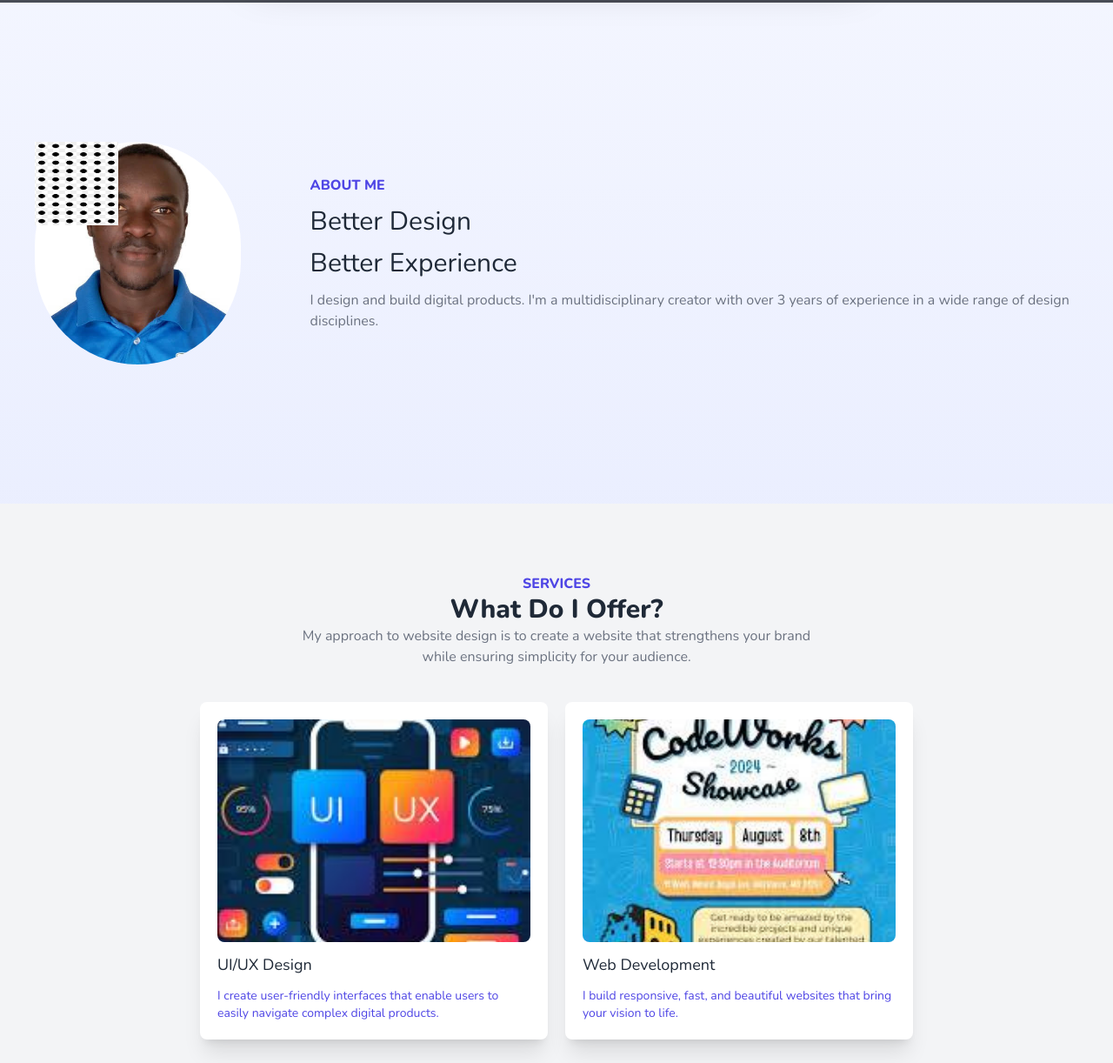
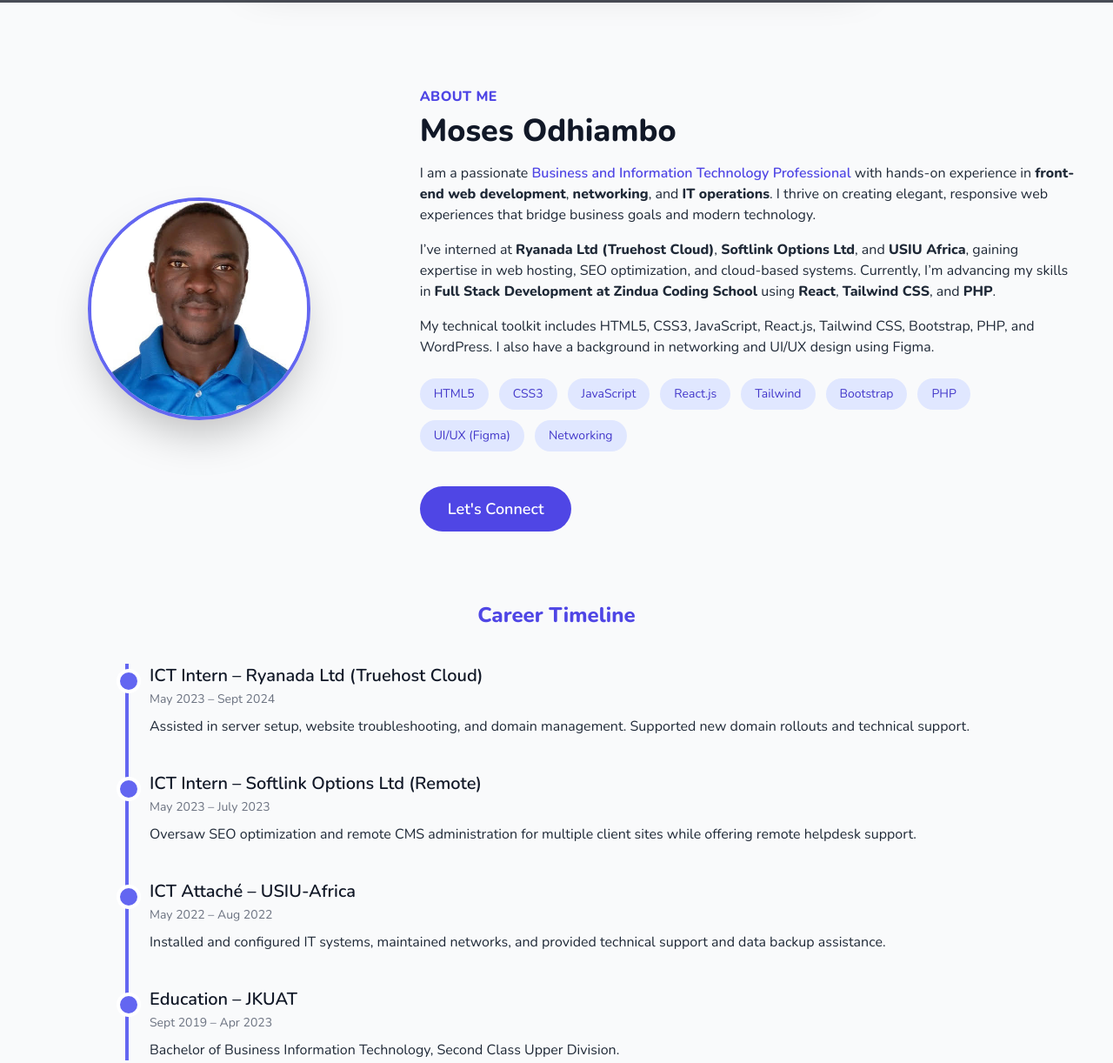
Before and after one commit to Moses361/tailwindcss, a website: page index.html in a window 1280 px wide. Shown: the part 797-2019 px from the top of the page at 87% size. Drawn offline with nearby package versions, Linux system fonts and the light colour scheme; grey boxes are pictures that could not be loaded.

Commit message:
updated about section

```diff
--- a/index.html
+++ b/index.html
@@ -4,7 +4,7 @@
 <head>
   <meta charset="UTF-8" />
   <meta name="viewport" content="width=device-width, initial-scale=1.0" />
-  <title>My Tailwind Portfolio</title>
+  <title>Moses Odhiambo | Web Developer Portfolio</title>
 
   <!-- Fonts -->
   <link href="https://fonts.googleapis.com/css2?family=Nunito:wght@200;400;600;800&display=swap" rel="stylesheet" />
@@ -33,7 +33,6 @@
       display: inline-block;
       animation: blink 1s steps(2, start) infinite;
       color: #ff5757;
-      /* adjust color if you want */
     }
 
     @keyframes blink {
@@ -46,6 +45,7 @@
 
 <body
   class="bg-gradient-to-t from-indigo-200 text-gray-800 dark:bg-gray-900 dark:text-gray-100 transition-colors duration-500">
+
   <!-- Navbar -->
   <nav class="w-full bg-indigo-700 shadow-lg">
     <div class="container mx-auto py-5 flex justify-between items-center px-4 text-white">
@@ -55,15 +55,14 @@
         <span class="text-2xl font-bold">Portfolio</span>
       </a>
 
-
       <!-- Menu -->
       <ul id="menu"
         class="hidden md:flex flex-col md:flex-row absolute md:static top-16 left-0 bg-indigo-700 md:bg-transparent w-full md:w-auto text-center md:text-left md:space-x-10 font-medium space-y-4 md:space-y-0 py-4 md:py-0 transition-all">
-        <li id="hLink" class="hover:text-indigo-200"><a href="#homepage">Homepage</a></li>
-        <li id="hLink" class="hover:text-indigo-200"><a href="#about">About</a></li>
-        <li id="hLink" class="hover:text-indigo-200"><a href="#services">Services</a></li>
-        <li id="hLink" class="hover:text-indigo-200"><a href="#works">Works</a></li>
-        <li id="hLink" class="hover:text-indigo-200"><a href="#contact">Contact</a></li>
+        <li class="hover:text-indigo-200"><a href="#homepage">Homepage</a></li>
+        <li class="hover:text-indigo-200"><a href="#about">About</a></li>
+        <li class="hover:text-indigo-200"><a href="#services">Services</a></li>
+        <li class="hover:text-indigo-200"><a href="#works">Works</a></li>
+        <li class="hover:text-indigo-200"><a href="#contact">Contact</a></li>
       </ul>
 
       <!-- Dark Mode Toggle -->
@@ -83,12 +82,9 @@
   <!-- Hero Section -->
   <section id="homepage"
     class="relative min-h-screen flex items-center justify-center p-6 bg-[url('./images/background.jpg')] bg-cover bg-center">
-    <!-- Overlay -->
     <div class="absolute inset-0 bg-gray-900 opacity-60"></div>
 
-    <!-- Content -->
     <div class="relative z-10 flex flex-col items-center justify-center w-full max-w-7xl mt-20 space-y-12">
-      <!-- Title -->
       <div class="text-white text-center">
         <h1 class="text-4xl sm:text-5xl md:text-6xl lg:text-7xl font-bold">
           <span class="text-gray-300">Creative</span>
@@ -96,12 +92,10 @@
         </h1>
       </div>
 
-      <!-- About Me Text Box (Centered Version) -->
       <div class="w-full md:w-8/12 lg:w-7/12 p-10 md:p-14 bg-white dark:bg-gray-700 rounded-2xl shadow-2xl text-center">
         <h2 class="text-3xl md:text-4xl font-bold text-indigo-900 dark:text-indigo-400 text-center">
           Hi, I'm Moses
         </h2>
-
         <p class="mt-4 text-lg md:text-xl text-gray-700 dark:text-gray-300 leading-relaxed">
           With over 2 years of hands-on experience in web design and development, I specialize in creating responsive,
           engaging, and modern web experiences. My goal is to blend creativity with functionality — ensuring every
@@ -109,235 +103,224 @@
         </p>
 
         <a class="mt-6 inline-block bg-indigo-600 text-white text-xl px-8 py-4 rounded-full font-semibold transition hover:bg-indigo-700"
-          href="#contact">
-          Hire Me
-        </a>
+          href="#contact">Hire Me</a>
 
-        <!-- 🌐 Social Links -->
         <div class="flex justify-center gap-6 mt-6 text-indigo-600 text-3xl">
-          <a href="https://github.com/Moses361" target="_blank" class="hover:text-indigo-800">
-            <i class="fab fa-github"></i>
-          </a>
-          <a href="https://www.linkedin.com/in/moses361/" target="_blank" class="hover:text-indigo-800">
-            <i class="fab fa-linkedin-in"></i>
-          </a>
-          <a href="https://twitter.com/" target="_blank" class="hover:text-indigo-800">
-            <i class="fab fa-twitter"></i>
-          </a>
-          <a href="https://instagram.com/" target="_blank" class="hover:text-indigo-800">
-            <i class="fab fa-instagram"></i>
-          </a>
+          <a href="https://github.com/Moses361" target="_blank" class="hover:text-indigo-800"><i
+              class="fab fa-github"></i></a>
+          <a href="https://www.linkedin.com/in/moses361/" target="_blank" class="hover:text-indigo-800"><i
+              class="fab fa-linkedin-in"></i></a>
+          <a href="https://twitter.com/" target="_blank" class="hover:text-indigo-800"><i
+              class="fab fa-twitter"></i></a>
+          <a href="https://instagram.com/" target="_blank" class="hover:text-indigo-800"><i
+              class="fab fa-instagram"></i></a>
         </div>
-      </div>
-    </div>
-    </div>
-  </section>
-
-
-  <!-- About Section -->
-  <section id="about" class="px-10">
-    <div class="container mx-auto py-40 flex flex-col-reverse lg:flex-row items-center gap-20">
-      <div class="relative">
-        <img class="absolute top-0 left-0 w-24 h-24" src="./images/dots image.png" alt="Decorative Dots" />
-        <div class="h-full rounded-full overflow-hidden">
-          <img class="w-full h-64 object-cover rounded-lg" src="./images/profile.jpg" alt="Portrait" />
-        </div>
-      </div>
-
-      <div class="my-auto flex flex-col gap-3">
-        <h1 class="text-indigo-600 font-bold">ABOUT ME</h1>
-        <h2 class="text-3xl font-medium">Better Design</h2>
-        <h2 class="text-3xl font-medium">Better Experience</h2>
-        <p class="text-gray-500">
-          I design and build digital products. I'm a multidisciplinary creator
-          with over 3 years of experience in a wide range of design disciplines.
-        </p>
       </div>
     </div>
   </section>
 
+  <!-- About Section with Career Timeline -->
+  <!-- About Section -->
+<section id="about" class="bg-gray-50 dark:bg-gray-800 py-24 px-10">
+  <style>
+    /* 👇 Scoped typography: applies only to paragraph text inside #about */
+    #about p {
+      @apply text-[13px] md:text-[16px] text-gray-700 dark:text-gray-300 leading-relaxed;
+    }
+  </style>
+
+  <div class="container mx-auto flex flex-col lg:flex-row items-center gap-16">
+    <!-- Profile -->
+    <div class="relative w-full lg:w-1/3 flex justify-center">
+      <div class="relative w-64 h-64 rounded-full overflow-hidden shadow-2xl border-4 border-indigo-500">
+        <img src="./images/profile.jpg" alt="Moses Portrait" class="w-full h-full object-cover" />
+      </div>
+    </div>
+
+    <!-- About Text -->
+    <div class="w-full lg:w-2/3 text-center lg:text-left">
+      <h1 class="text-indigo-600 font-bold uppercase tracking-wide">About Me</h1>
+      <h2 class="text-4xl font-extrabold text-gray-900 dark:text-white mt-2">Moses Odhiambo</h2>
+
+      <p class="mt-4">
+        I am a passionate <span class="font-semibold text-indigo-600">Business and Information Technology Professional</span>
+        with hands-on experience in <strong>front-end web development</strong>, <strong>networking</strong>, and
+        <strong>IT operations</strong>. I thrive on creating elegant, responsive web experiences that bridge business goals
+        and modern technology.
+      </p>
+
+      <p class="mt-4">
+        I’ve interned at <strong>Ryanada Ltd (Truehost Cloud)</strong>, <strong>Softlink Options Ltd</strong>, and
+        <strong>USIU Africa</strong>, gaining expertise in web hosting, SEO optimization, and cloud-based systems.
+        Currently, I’m advancing my skills in <strong>Full Stack Development at Zindua Coding School</strong> using
+        <strong>React</strong>, <strong>Tailwind CSS</strong>, and <strong>PHP</strong>.
+      </p>
+
+      <p class="mt-4">
+        My technical toolkit includes HTML5, CSS3, JavaScript, React.js, Tailwind CSS, Bootstrap, PHP, and WordPress.
+        I also have a background in networking and UI/UX design using Figma.
+      </p>
+
+      <!-- Skills -->
+      <div class="flex flex-wrap justify-center lg:justify-start gap-3 mt-6">
+        <span class="px-4 py-2 bg-indigo-100 text-indigo-700 rounded-full text-sm font-medium">HTML5</span>
+        <span class="px-4 py-2 bg-indigo-100 text-indigo-700 rounded-full text-sm font-medium">CSS3</span>
+        <span class="px-4 py-2 bg-indigo-100 text-indigo-700 rounded-full text-sm font-medium">JavaScript</span>
+        <span class="px-4 py-2 bg-indigo-100 text-indigo-700 rounded-full text-sm font-medium">React.js</span>
+        <span class="px-4 py-2 bg-indigo-100 text-indigo-700 rounded-full text-sm font-medium">Tailwind</span>
+        <span class="px-4 py-2 bg-indigo-100 text-indigo-700 rounded-full text-sm font-medium">Bootstrap</span>
+        <span class="px-4 py-2 bg-indigo-100 text-indigo-700 rounded-full text-sm font-medium">PHP</span>
+        <span class="px-4 py-2 bg-indigo-100 text-indigo-700 rounded-full text-sm font-medium">UI/UX (Figma)</span>
+        <span class="px-4 py-2 bg-indigo-100 text-indigo-700 rounded-full text-sm font-medium">Networking</span>
+      </div>
+
+      <!-- Button -->
+      <div class="mt-10">
+        <a href="#contact"
+          class="inline-block bg-indigo-600 text-white px-8 py-3 rounded-full font-semibold text-lg transition hover:bg-indigo-700">
+          Let's Connect
+        </a>
+      </div>
+    </div>
+  </div>
+
+  <!-- Career Timeline -->
+  <div class="mt-20 max-w-5xl mx-auto">
+    <h3 class="text-2xl font-bold text-center text-indigo-600 mb-10">Career Timeline</h3>
+
+    <div class="relative border-l-4 border-indigo-500 ml-4">
+      <!-- Timeline Item 1 -->
+      <div class="mb-10 ml-6">
+        <div class="absolute -left-3.5 mt-1.5 w-7 h-7 bg-indigo-500 rounded-full border-4 border-white"></div>
+        <h4 class="text-xl font-semibold text-gray-900 dark:text-white">ICT Intern – Ryanada Ltd (Truehost Cloud)</h4>
+        <span class="text-sm text-gray-500">May 2023 – Sept 2024</span>
+        <p class="mt-2">
+          Assisted in server setup, website troubleshooting, and domain management. Supported new domain rollouts and
+          technical support.
+        </p>
+      </div>
+
+      <!-- Timeline Item 2 -->
+      <div class="mb-10 ml-6">
+        <div class="absolute -left-3.5 mt-1.5 w-7 h-7 bg-indigo-500 rounded-full border-4 border-white"></div>
+        <h4 class="text-xl font-semibold text-gray-900 dark:text-white">ICT Intern – Softlink Options Ltd (Remote)</h4>
+        <span class="text-sm text-gray-500">May 2023 – July 2023</span>
+        <p class="mt-2">
+          Oversaw SEO optimization and remote CMS administration for multiple client sites while offering remote
+          helpdesk support.
+        </p>
+      </div>
+
+      <!-- Timeline Item 3 -->
+      <div class="mb-10 ml-6">
+        <div class="absolute -left-3.5 mt-1.5 w-7 h-7 bg-indigo-500 rounded-full border-4 border-white"></div>
+        <h4 class="text-xl font-semibold text-gray-900 dark:text-white">ICT Attaché – USIU-Africa</h4>
+        <span class="text-sm text-gray-500">May 2022 – Aug 2022</span>
+        <p class="mt-2">
+          Installed and configured IT systems, maintained networks, and provided technical support and data backup
+          assistance.
+        </p>
+      </div>
+
+      <!-- Timeline Item 4 -->
+      <div class="mb-10 ml-6">
+        <div class="absolute -left-3.5 mt-1.5 w-7 h-7 bg-indigo-500 rounded-full border-4 border-white"></div>
+        <h4 class="text-xl font-semibold text-gray-900 dark:text-white">Education – JKUAT</h4>
+        <span class="text-sm text-gray-500">Sept 2019 – Apr 2023</span>
+        <p class="mt-2">
+          Bachelor of Business Information Technology, Second Class Upper Division.
+        </p>
+      </div>
+    </div>
+  </div>
+</section>
+
+
+  <!-- (Keep your Services, Portfolio, and Contact Sections as they are below) -->
+  <!-- ... -->
   <!-- Services Section -->
   <section id="services" class="bg-gray-100 py-20 px-10">
     <div class="container mx-auto text-center mb-10">
       <h1 class="text-indigo-600 font-bold">SERVICES</h1>
       <h2 class="text-3xl font-bold">What Do I Offer?</h2>
-      <p class="w-full md:w-1/2 mx-auto text-gray-500">
-        My approach to website design is to create a website that strengthens
-        your brand while ensuring simplicity for your audience.
-      </p>
+      <p class="w-full md:w-1/2 mx-auto text-gray-500"> My approach to website design is to create a website that
+        strengthens your brand while ensuring simplicity for your audience. </p>
     </div>
-
     <div class="flex flex-wrap justify-center gap-5">
-      <div class="w-full md:w-4/12 shadow-xl rounded-lg p-5 flex flex-col gap-3 bg-white">
-        <img class="w-full h-64 object-cover rounded-lg" src="./images/ui ux image.jpeg" alt="UI/UX Design" />
+      <div class="w-full md:w-4/12 shadow-xl rounded-lg p-5 flex flex-col gap-3 bg-white"> <img
+          class="w-full h-64 object-cover rounded-lg" src="./images/ui ux image.jpeg" alt="UI/UX Design" />
         <h1 class="font-medium text-lg">UI/UX Design</h1>
-        <p class="text-indigo-600 font-medium text-sm">
-          I create user-friendly interfaces that enable users to easily navigate complex digital products.
-        </p>
+        <p class="text-indigo-600 font-medium text-sm"> I create user-friendly interfaces that enable users to easily
+          navigate complex digital products. </p>
       </div>
-      <div class="w-full md:w-4/12 shadow-xl rounded-lg p-5 flex flex-col gap-3 bg-white">
-        <img class="w-full h-64 object-cover rounded-lg" src="./images/project 2.jpeg" alt="Web Development" />
+      <div class="w-full md:w-4/12 shadow-xl rounded-lg p-5 flex flex-col gap-3 bg-white"> <img
+          class="w-full h-64 object-cover rounded-lg" src="./images/project 2.jpeg" alt="Web Development" />
         <h1 class="font-medium text-lg">Web Development</h1>
-        <p class="text-indigo-600 font-medium text-sm">
-          I build responsive, fast, and beautiful websites that bring your vision to life.
-        </p>
+        <p class="text-indigo-600 font-medium text-sm"> I build responsive, fast, and beautiful websites that bring your
+          vision to life. </p>
       </div>
     </div>
-  </section>
-
-  <!-- Portfolio Section (Works) -->
+  </section> <!-- Portfolio Section (Works) -->
   <section id="works" class="py-20 px-10">
     <div class="container mx-auto text-center mb-10">
       <h1 class="text-indigo-600 font-bold">PORTFOLIO</h1>
       <h2 class="text-3xl font-bold">Works & Projects</h2>
-      <p class="w-full md:w-1/2 mx-auto text-white font-semibold text-lg" style="background-color: #1f2937;">
-        I specialize in creating interactive websites for individuals and small businesses.
-      </p>
-
+      <p class="w-full md:w-1/2 mx-auto text-white font-semibold text-lg" style="background-color: #1f2937;"> I
+        specialize in creating interactive websites for individuals and small businesses. </p>
     </div>
-
     <section>
       <h2 class="text-3xl font-bold text-center mt-8 mb-4">My Projects</h2>
-      <div class="flex flex-wrap justify-center gap-6 p-5">
-
-        <!-- Project 1 Card -->
-        <div class="w-full md:w-5/12 lg:w-1/5 shadow-xl rounded-lg p-5 bg-white flex flex-col">
-          <img class="w-full h-64 object-cover rounded-lg" src="./images/works 2.png" alt="Project 1" />
+      <div class="flex flex-wrap justify-center gap-6 p-5"> <!-- Project 1 Card -->
+        <div class="w-full md:w-5/12 lg:w-1/5 shadow-xl rounded-lg p-5 bg-white flex flex-col"> <img
+            class="w-full h-64 object-cover rounded-lg" src="./images/works 2.png" alt="Project 1" />
           <div class="mt-4 text-center flex-grow">
             <h3 class="font-semibold text-xl text-gray-800">Community Dashboard Website</h3>
-          </div>
-          <a href="https://community-dashboard-three.vercel.app/" target="_blank" rel="noopener noreferrer"
+          </div> <a href="https://community-dashboard-three.vercel.app/" target="_blank" rel="noopener noreferrer"
             class="mt-4 block w-full bg-blue-500 text-white text-center py-2 px-4 rounded-lg hover:bg-blue-600 transition-colors">
-            View Project
-          </a>
-        </div>
-
-        <!-- Project 2 Card -->
-        <div class="w-full md:w-5/12 lg:w-1/5 shadow-xl rounded-lg p-5 bg-white flex flex-col">
-          <img class="w-full h-64 object-cover rounded-lg" src="./images/work 4.png" alt="Project 2" />
+            View Project </a>
+        </div> <!-- Project 2 Card -->
+        <div class="w-full md:w-5/12 lg:w-1/5 shadow-xl rounded-lg p-5 bg-white flex flex-col"> <img
+            class="w-full h-64 object-cover rounded-lg" src="./images/work 4.png" alt="Project 2" />
           <div class="mt-4 text-center flex-grow">
             <h3 class="font-semibold text-xl text-gray-800">Packers and Movers Website</h3>
-          </div>
-          <a href="https://github.com/Moses361/PAM" target="_blank" rel="noopener noreferrer"
+          </div> <a href="https://github.com/Moses361/PAM" target="_blank" rel="noopener noreferrer"
             class="mt-4 block w-full bg-blue-500 text-white text-center py-2 px-4 rounded-lg hover:bg-blue-600 transition-colors">
-            View Project
-          </a>
-        </div>
-
-        <!-- Project 3 Card -->
-        <div class="w-full md:w-5/12 lg:w-1/5 shadow-xl rounded-lg p-5 bg-white flex flex-col">
-          <img class="w-full h-64 object-cover rounded-lg" src="./images/portfolio 1.png" alt="Project 3" />
+            View Project </a>
+        </div> <!-- Project 3 Card -->
+        <div class="w-full md:w-5/12 lg:w-1/5 shadow-xl rounded-lg p-5 bg-white flex flex-col"> <img
+            class="w-full h-64 object-cover rounded-lg" src="./images/portfolio 1.png" alt="Project 3" />
           <div class="mt-4 text-center flex-grow">
             <h3 class="font-semibold text-xl text-gray-800">My Portfolio Work</h3>
-          </div>
-          <a href="https://tailwindcss-six-alpha.vercel.app/" target="_blank" rel="noopener noreferrer"
+          </div> <a href="https://tailwindcss-six-alpha.vercel.app/" target="_blank" rel="noopener noreferrer"
             class="mt-4 block w-full bg-blue-500 text-white text-center py-2 px-4 rounded-lg hover:bg-blue-600 transition-colors">
-            View Project
-          </a>
-        </div>
-
-        <!-- Project 4 Card -->
-        <div class="w-full md:w-5/12 lg:w-1/5 shadow-xl rounded-lg p-5 bg-white flex flex-col">
-          <img class="w-full h-64 object-cover rounded-lg" src="./images/project 3.png" alt="Project 4" />
+            View Project </a>
+        </div> <!-- Project 4 Card -->
+        <div class="w-full md:w-5/12 lg:w-1/5 shadow-xl rounded-lg p-5 bg-white flex flex-col"> <img
+            class="w-full h-64 object-cover rounded-lg" src="./images/project 3.png" alt="Project 4" />
           <div class="mt-4 text-center flex-grow">
             <h3 class="font-semibold text-xl text-gray-800">Luxury Tours Website</h3>
-          </div>
-          <a href="https://luxury-tours-main-3v5l.vercel.app/ target=" _blank rel="noopener noreferrer"
+          </div> <a href="https://luxury-tours-main-3v5l.vercel.app/" target="_blank" rel="noopener noreferrer"
             class="mt-4 block w-full bg-blue-500 text-white text-center py-2 px-4 rounded-lg hover:bg-blue-600 transition-colors">
-            View Project
-          </a>
+            View Project </a>
         </div>
-
       </div>
     </section>
-
-
-
-
-
+    <!-- Contact Section -->
     <!-- Contact Section -->
     <section id="contact" class="py-20 px-10">
       <div class="container mx-auto text-center">
         <h1 class="text-indigo-600 font-bold">CONTACT</h1>
         <h2 class="text-3xl font-bold">Have a Question?</h2>
-        <p class="w-full md:w-1/2 mx-auto text-gray-500">
-          Do you have an idea? Let's discuss it and see what we can do together.
-        </p>
+        <p class="w-full md:w-1/2 mx-auto text-gray-500"> Do you have an idea? Let's discuss it and see what we can do
+          together. </p>
       </div>
-
-      <form class="mt-8 p-8 flex flex-col gap-5 items-center max-w-7xl mx-auto bg-white rounded-lg shadow-md">
-        <input class="p-3 w-full ring-1 ring-indigo-300 rounded-md" type="text" placeholder="Name Surname" />
-        <input class="p-3 w-full ring-1 ring-indigo-300 rounded-md" type="email" placeholder="Email" />
-        <textarea class="p-3 w-full ring-1 ring-indigo-300 rounded-md" rows="5" placeholder="Message..."></textarea>
-        <button
+      <form class="mt-8 p-8 flex flex-col gap-5 items-center max-w-7xl mx-auto bg-white rounded-lg shadow-md"> <input
+          class="p-3 w-full ring-1 ring-indigo-300 rounded-md" type="text" placeholder="Name Surname" /> <input
+          class="p-3 w-full ring-1 ring-indigo-300 rounded-md" type="email" placeholder="Email" /> <textarea
+          class="p-3 w-full ring-1 ring-indigo-300 rounded-md" rows="5" placeholder="Message..."></textarea> <button
           class="bg-indigo-600 text-white text-lg px-6 py-2 rounded-md font-semibold w-fit cursor-pointer hover:bg-indigo-700"
-          type="submit">
-          Send Message
-        </button>
-      </form>
-
-      <!-- Extra Social Links in Contact Section -->
-      <div class="flex justify-center gap-6 mt-8 text-indigo-600 text-3xl"
-        class="hover:text-indigo-800 transition transform hover:scale-110">
-        <a href="https://github.com/Moses361" target="_blank" class="hover:text-indigo-800">
-          <i class="fab fa-github"></i>
-        </a>
-        <a href="https://www.linkedin.com/in/moses361/" target="_blank" class="hover:text-indigo-800">
-          <i class="fab fa-linkedin-in"></i>
-        </a>
-        <a href="https://twitter.com/" target="_blank" class="hover:text-indigo-800">
-          <i class="fab fa-twitter"></i>
-        </a>
-        <a href="https://instagram.com/" target="_blank" class="hover:text-indigo-800">
-          <i class="fab fa-instagram"></i>
-        </a>
-      </div>
-
-    </section>
-
-    <!-- Footer -->
-    <footer class="w-full bg-indigo-800 mt-10">
-      <div class="container mx-auto py-5 flex flex-col md:flex-row items-center justify-between px-4 text-white">
-        <!-- Logo and Name -->
-        <div class="flex items-center gap-2">
-          <a href="#homepage" class="flex items-center gap-2">
-            <img class="w-8 h-8 rounded-full" src="./images/logo portfolio 1.jpg" alt="Logo" />
-            <span class="text-2xl font-bold hover:text-indigo-300 transition">Portfolio.</span>
-          </a>
-        </div>
-
-        <!-- Copyright Text -->
-        <span class="hidden md:block font-medium text-center md:text-left">
-          © 2025 <a href="https://github.com/Moses361" target="_blank"
-            class="text-indigo-300 hover:underline">Moses</a>.
-          Designed with ♥️ using Tailwind CSS.
-        </span>
-
-        <!-- Social Media Links -->
-        <div class="flex gap-4 mt-3 md:mt-0 text-lg">
-          <a href="https://facebook.com/" target="_blank" class="hover:text-indigo-300 transition"
-            aria-label="Facebook">
-            <i class="fab fa-facebook-f"></i>
-          </a>
-          <a href="https://instagram.com/" target="_blank" class="hover:text-indigo-300 transition"
-            aria-label="Instagram">
-            <i class="fab fa-instagram"></i>
-          </a>
-          <a href="https://twitter.com/" target="_blank" class="hover:text-indigo-300 transition" aria-label="Twitter">
-            <i class="fab fa-twitter"></i>
-          </a>
-          <a href="https://www.linkedin.com/in/moses361/" target="_blank" class="hover:text-indigo-300 transition"
-            aria-label="LinkedIn">
-            <i class="fab fa-linkedin-in"></i>
-          </a>
-          <a href="https://github.com/Moses361" target="_blank" class="hover:text-indigo-300 transition"
-            aria-label="GitHub">
-            <i class="fab fa-github"></i>
-          </a>
-        </div>
-      </div>
-    </footer>
-    <script src="./app.js"></script>
+          type="submit"> Send Message </button> </form>
+      <script src="./app.js"></script>
 </body>
 
 </html>
```
Also changed, not shown: footer.html (added).
